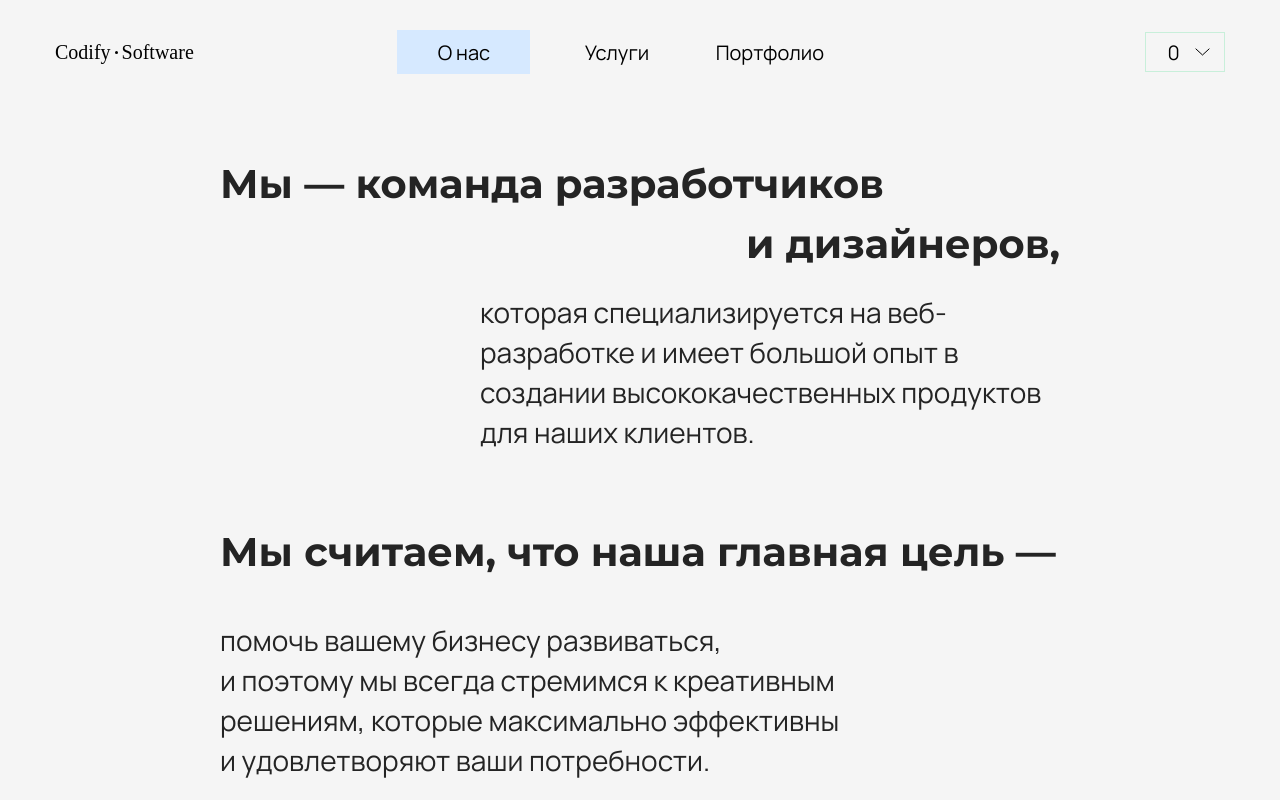
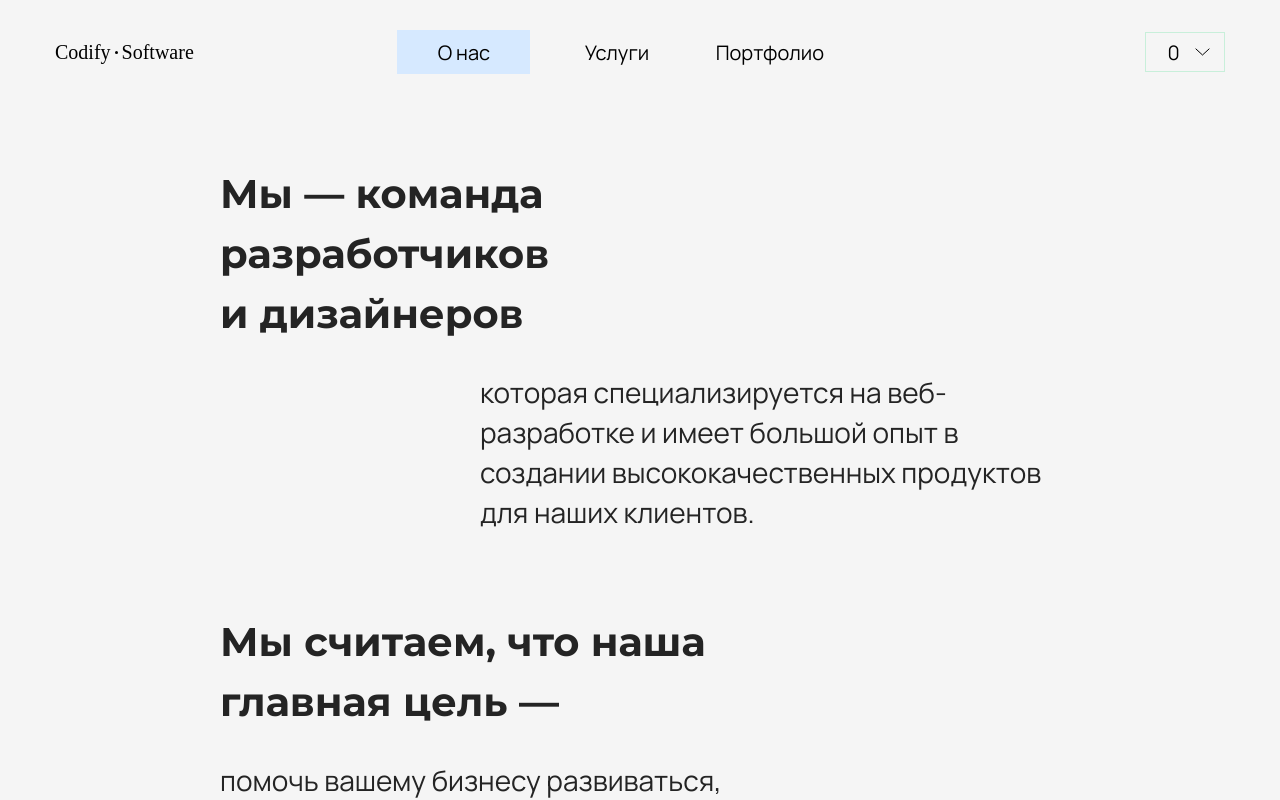
Before and after one commit to YSergo/react-codify-dev, a React app in the folder react/: page /about in a window 1280 px wide. Shown: the top 800 px of the page. Built offline with nearby package versions, Linux system fonts and the light colour scheme; a web font is replaced by a local one.

Commit message:
About description recreating

```diff
--- a/react/src/pages/About/About.jsx
+++ b/react/src/pages/About/About.jsx
@@ -12,8 +12,11 @@ function About() {
   return (
     <div className={styles.wrapper}>
       <div className={styles.description}>
-        <h2>Мы — команда разработчиков</h2>
-        <h2 className={styles.rightAlign}> и дизайнеров,</h2>
+        <div className="container-1">
+          <h2 className="line-1">Мы — команда</h2>
+          <h2 className="line-2">разработчиков</h2>
+          <h2 className="line-3">и дизайнеров</h2>
+        </div>
         <p>
           которая специализируется на веб-разработке и имеет большой опыт в
           создании высококачественных продуктов для наших клиентов.
@@ -21,7 +24,10 @@ function About() {
       </div>
 
       <div className={styles.description}>
-        <h2>Мы считаем, что наша главная цель — </h2>
+        <div className="container-2">
+          <h2 className="line-4">Мы считаем, что наша</h2>
+          <h2 className="line-5">главная цель — </h2>
+        </div>
         <p className={styles.leftAlign}>
           помочь вашему бизнесу развиваться, <br />
           и поэтому мы всегда стремимся к креативным
@@ -163,8 +169,8 @@ function About() {
         </div>
       </div>
 
-      <div style={{ display: 'none' }}>
-      <Contacts />
+      <div style={{ display: "none" }}>
+        <Contacts />
         <Request />
       </div>
     </div>
--- a/react/src/pages/About/About.module.scss
+++ b/react/src/pages/About/About.module.scss
@@ -11,7 +11,7 @@ h2 {
   font-style: normal;
   font-weight: 700;
   font-size: 40px;
-  line-height: 40px;
+  line-height: 60px;
   color: #242424;
   margin: 0;
 }
@@ -20,13 +20,7 @@ h2 {
   display: flex;
   flex-direction: column;
   h2 {
-    &:first-child {
-      margin-bottom: 20px;
-    }
 
-    &.rightAlign {
-      text-align: right;
-    }
   }
   p {
     margin-left: 260px;
@@ -192,6 +186,12 @@ h2 {
   justify-content: space-between;
 }
 
+
+
+
+
+
+
 @media (max-width: 767px) {
   html {
     font-size: 4vw;
@@ -246,6 +246,7 @@ h2 {
       margin-bottom: 2vh;
       text-align: center;
     }
+
     .buttons {
       margin-left: 0vw;
       margin-bottom: 2vh;
```
